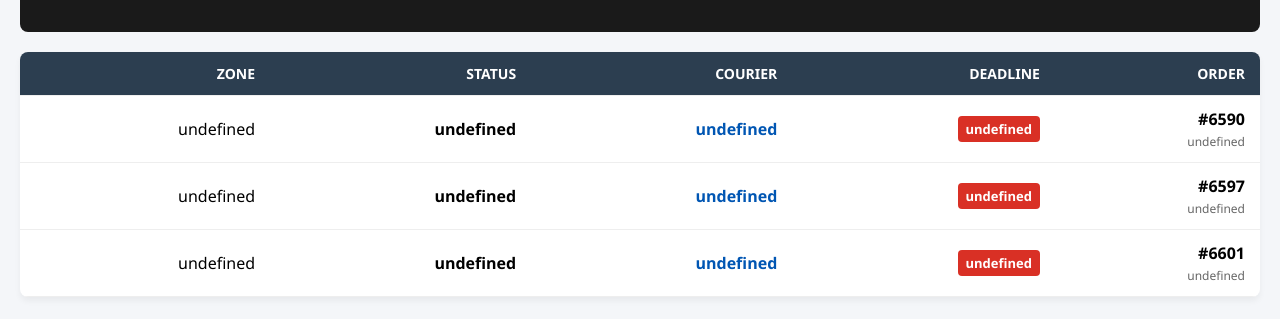
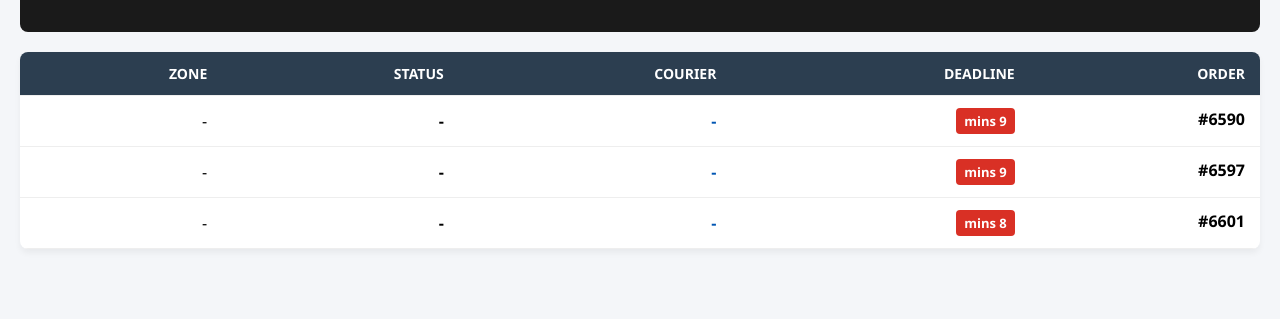
Before and after one commit to youseiftalaat-wq/hurrier-dashboard, a plain HTML site: page index.html in a window 1280 px wide. Shown: the part 91-410 px from the top of the page. Drawn offline with Linux system fonts and the light colour scheme.

Commit message:
Update index.html

```diff
--- a/index.html
+++ b/index.html
@@ -66,13 +66,13 @@
                     tbody.innerHTML += `
                         <tr>
                             <td>
-                                <b>${order.order_id}</b>
-                                <div class="vendor-name">${order.vendor}</div>
+                                <b>${order.order_id || order.order || '-'}</b>
+                                <div class="vendor-name">${order.vendor || ''}</div>
                             </td>
-                            <td><span class="badge-delay">${order.delay}</span></td>
-                            <td class="courier-name">${order.courier}</td>
-                            <td><b>${order.status}</b></td>
-                            <td>${order.zone}</td>
+                            <td><span class="badge-delay">${order.delay || order.awt || '-'}</span></td>
+                            <td class="courier-name">${order.courier || '-'}</td>
+                            <td><b>${order.status || '-'}</b></td>
+                            <td>${order.zone || '-'}</td>
                         </tr>
                     `;
                 });
```
